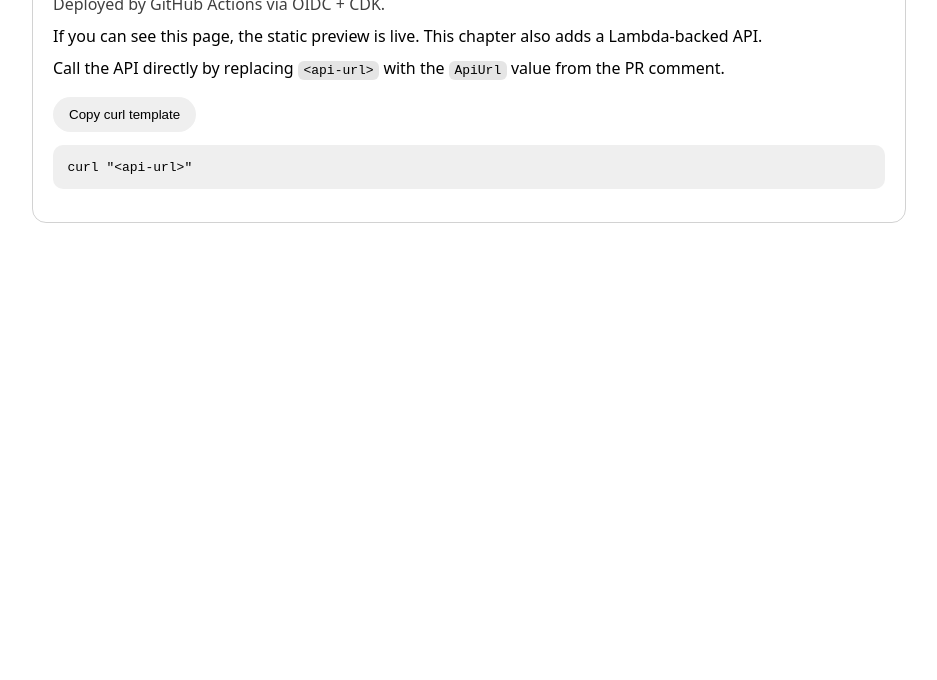
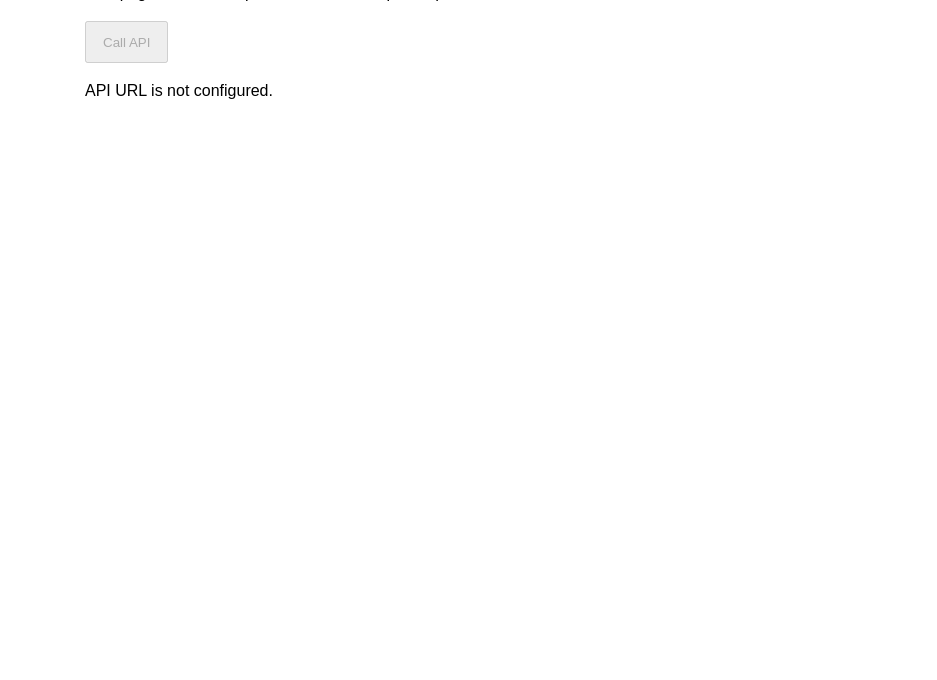
Before and after one commit to maxgherman/aws-from-idea-to-infra, a website: page site/index.html in a window 1280 px wide. Shown: the part 120-800 px from the top of the page, without its empty margins (171-1108 px from the left). Drawn offline with Linux system fonts and the light colour scheme.

Commit message:
web site call

```diff
--- a/lib/stack.ts
+++ b/lib/stack.ts
@@ -93,6 +93,7 @@ export class Stack extends cdk.Stack {
     Tags.of(hello).add('resource', 'preview-api-function');
 
     new cdk.CfnOutput(this, 'BucketName', { value: bucket.bucketName });
+    new cdk.CfnOutput(this, 'DistributionId', { value: distribution.distributionId });
     new cdk.CfnOutput(this, 'PreviewUrl', {
       value: `https://${distribution.domainName}/?pr=${encodeURIComponent(pr)}`,
     });
--- /dev/null
+++ b/site/config.js
@@ -0,0 +1 @@
+window.__PREVIEW_API_URL__ = '';
--- a/site/index.html
+++ b/site/index.html
@@ -3,82 +3,76 @@
   <head>
     <meta charset="utf-8" />
     <meta name="viewport" content="width=device-width, initial-scale=1" />
-    <title>PR Preview</title>
+    <title>PR preview</title>
     <style>
-      :root {
-        color-scheme: light dark;
-      }
       body {
-        font-family: system-ui, -apple-system, Segoe UI, Roboto, sans-serif;
-        margin: 0;
-        padding: 3rem 1.5rem;
-      }
-      .card {
-        max-width: 52rem;
-        margin: 0 auto;
-        border: 1px solid rgba(127, 127, 127, 0.35);
-        border-radius: 14px;
-        padding: 1.25rem;
-      }
-      h1 {
-        margin: 0 0 0.5rem;
-        font-size: 1.6rem;
-      }
-      p {
-        margin: 0.5rem 0;
+        font-family: sans-serif;
+        max-width: 48rem;
+        margin: 2rem auto;
+        padding: 0 1rem;
         line-height: 1.5;
       }
-      code {
-        padding: 0.15rem 0.35rem;
-        border-radius: 6px;
-        background: rgba(127, 127, 127, 0.2);
+
+      h1 {
+        margin-top: 0;
       }
-      .muted {
-        opacity: 0.75;
-      }
-      .row {
-        display: flex;
-        gap: 0.75rem;
-        flex-wrap: wrap;
-        margin-top: 1rem;
-      }
+
       button {
-        border: 0;
-        border-radius: 999px;
-        padding: 0.65rem 1rem;
+        padding: 0.7rem 1rem;
         cursor: pointer;
       }
+
       pre {
-        white-space: pre-wrap;
-        overflow-wrap: anywhere;
-        padding: 0.9rem;
-        border-radius: 10px;
-        background: rgba(127, 127, 127, 0.12);
+        padding: 1rem;
+        background: #f4f4f5;
+        overflow-x: auto;
       }
     </style>
   </head>
   <body>
-    <div class="card">
-      <h1>PR Preview</h1>
-      <p class="muted">Deployed by GitHub Actions via OIDC + CDK.</p>
-      <p>If you can see this page, the static preview is live. This chapter also adds a Lambda-backed API.</p>
-      <p>
-        Call the API directly by replacing <code>&lt;api-url&gt;</code> with the <code>ApiUrl</code> value from the PR comment.
-      </p>
-      <div class="row">
-        <button id="copy-curl" type="button">Copy curl template</button>
-      </div>
-      <pre id="output">curl "&lt;api-url&gt;"</pre>
-    </div>
+    <h1>Preview environment</h1>
+    <p>This page can call the preview API for this pull request.</p>
+
+    <button id="call-api" type="button">Call API</button>
+    <p id="status">Ready.</p>
+    <pre id="result" hidden></pre>
+
+    <script src="./config.js"></script>
     <script>
-      const output = document.getElementById('output');
-      const copyButton = document.getElementById('copy-curl');
-      copyButton.addEventListener('click', async () => {
-        const text = 'curl "<api-url>"';
-        await navigator.clipboard.writeText(text);
-        output.textContent = `${text}
+      const button = document.getElementById('call-api');
+      const status = document.getElementById('status');
+      const result = document.getElementById('result');
+      const apiUrl = window.__PREVIEW_API_URL__;
 
-Paste the real ApiUrl from the PR comment.`;
+      if (!apiUrl) {
+        button.disabled = true;
+        status.textContent = 'API URL is not configured.';
+      }
+
+      button.addEventListener('click', async () => {
+        status.textContent = 'Calling API...';
+        result.hidden = true;
+
+        try {
+          const response = await fetch(apiUrl, {
+            method: 'GET',
+            headers: {
+              accept: 'application/json',
+            },
+          });
+
+          if (!response.ok) {
+            throw new Error(`HTTP ${response.status}`);
+          }
+
+          const data = await response.json();
+          status.textContent = 'Success.';
+          result.textContent = JSON.stringify(data, null, 2);
+          result.hidden = false;
+        } catch (error) {
+          status.textContent = `Request failed: ${error.message}`;
+          result.textContent = '';
+        }
       });
     </script>
   </body>
```
Also changed, not shown: .github/workflows/infra-preview.yml, 1 other file.
